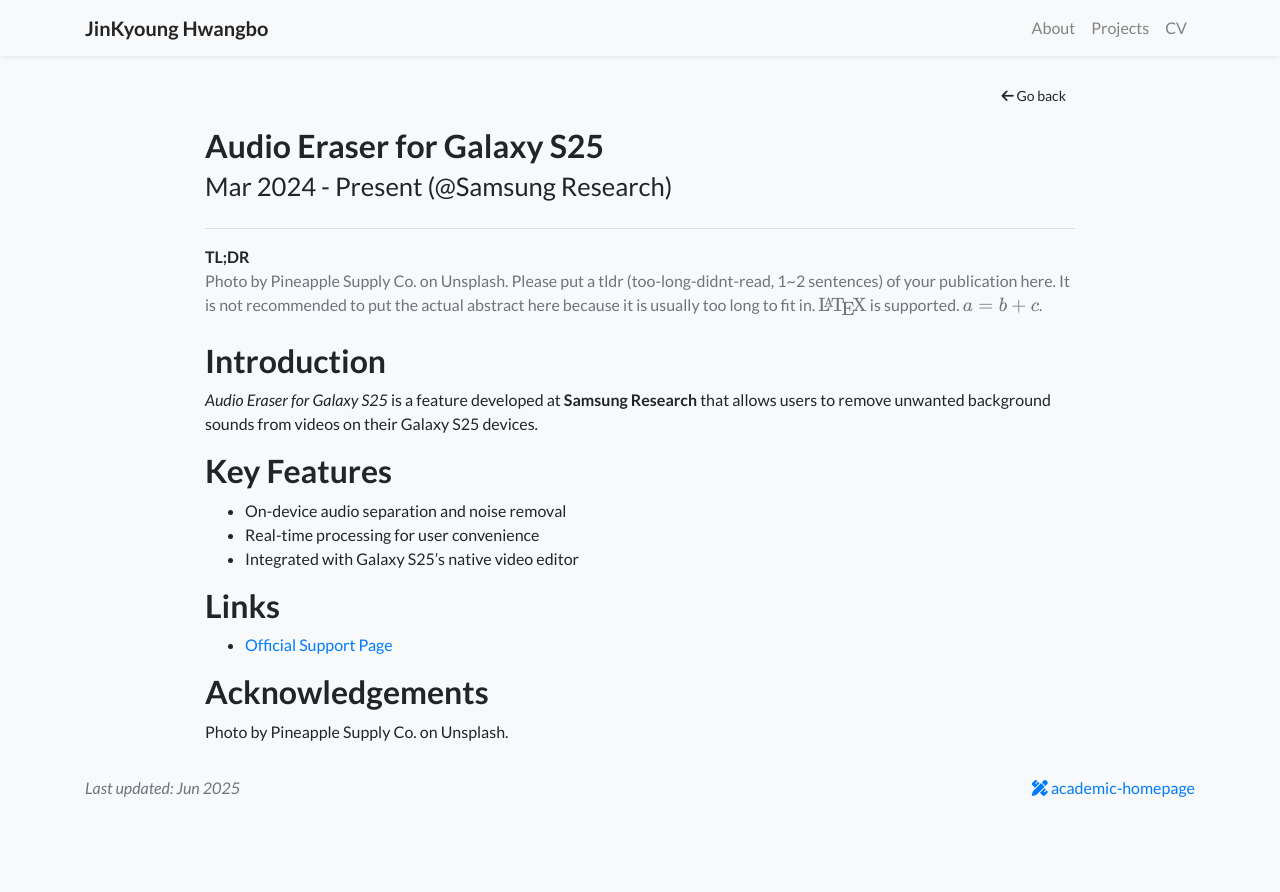
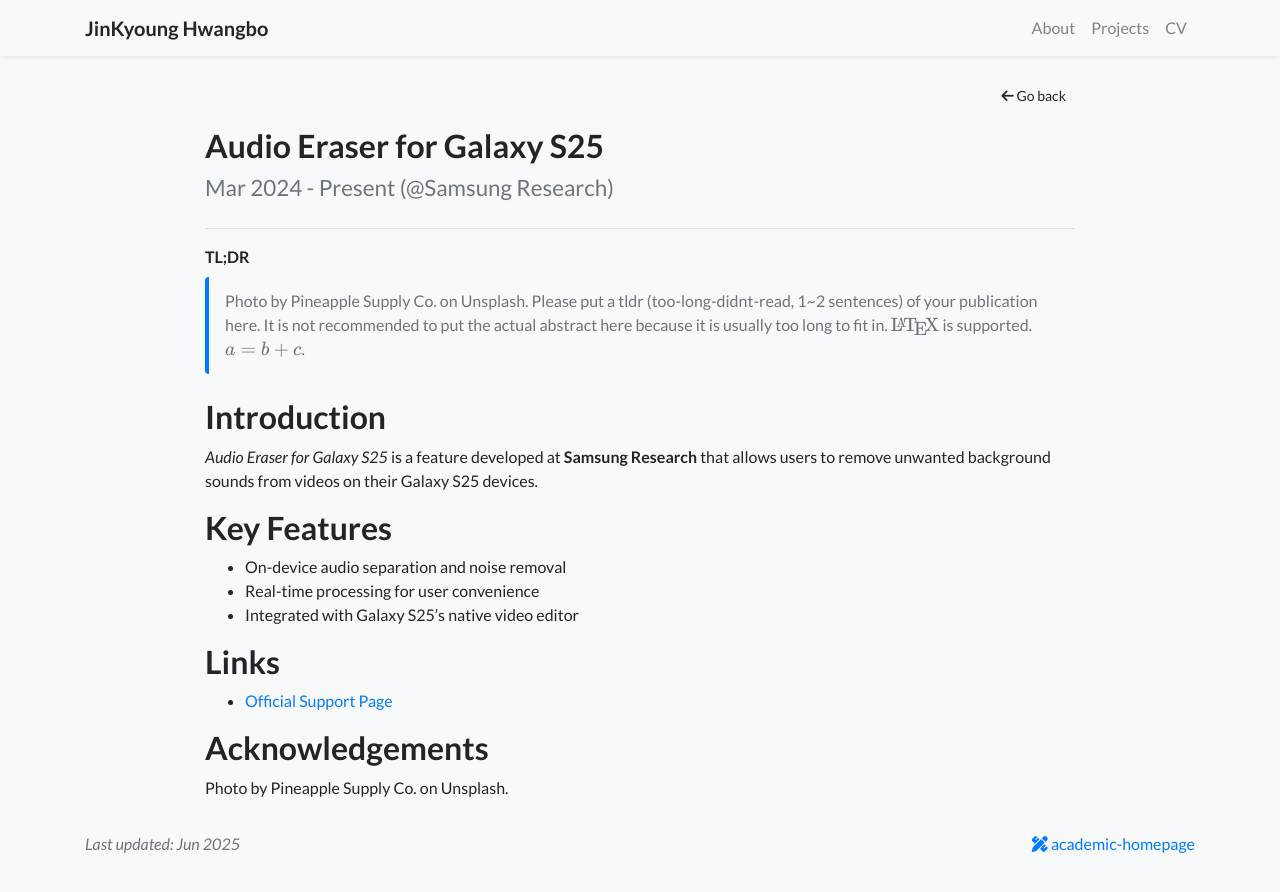
Before and after one commit to hbjk0305/hbjk0305.github.io, a Jekyll site: the page built from _projects/2024/2024-audio-eraser.md, in a window 1280 px wide. Shown: the top 892 px of the page. Built offline with Jekyll 4.4.1, drawn with Linux system fonts in a browser that asks for light colours; nearby versions of some CDN libraries; a style sheet for code colours, icons or effects is not loaded.

Commit message:
refine design

```diff
--- a/_layouts/project_detail.html
+++ b/_layouts/project_detail.html
@@ -15,7 +15,7 @@
         {{ page.title }}
         {% if page.pub %}
           <br>
-          <small>
+          <small class="text-muted" style="font-size: 70%;">
             {% if page.start_date %}{{ page.start_date }}{% endif %}
             {% if page.end_date %}- {{ page.end_date }}{% endif %}
             {% if page.pub %} (@{{ page.pub }}){% endif %}
@@ -30,7 +30,9 @@
       {% if page.abstract %}
         <div class="mb-4">
           <strong>TL;DR</strong>
-          <div class="text-muted">{{ page.abstract }}</div>
+          <div class="text-muted" style="background: #f8f9fa; border-left: 4px solid #007bff; padding: 0.75em 1em; border-radius: 0.25rem; margin-top: 0.5em;">
+            {{ page.abstract }}
+          </div>
         </div>
       {% endif %}
       <div class="content">
```
